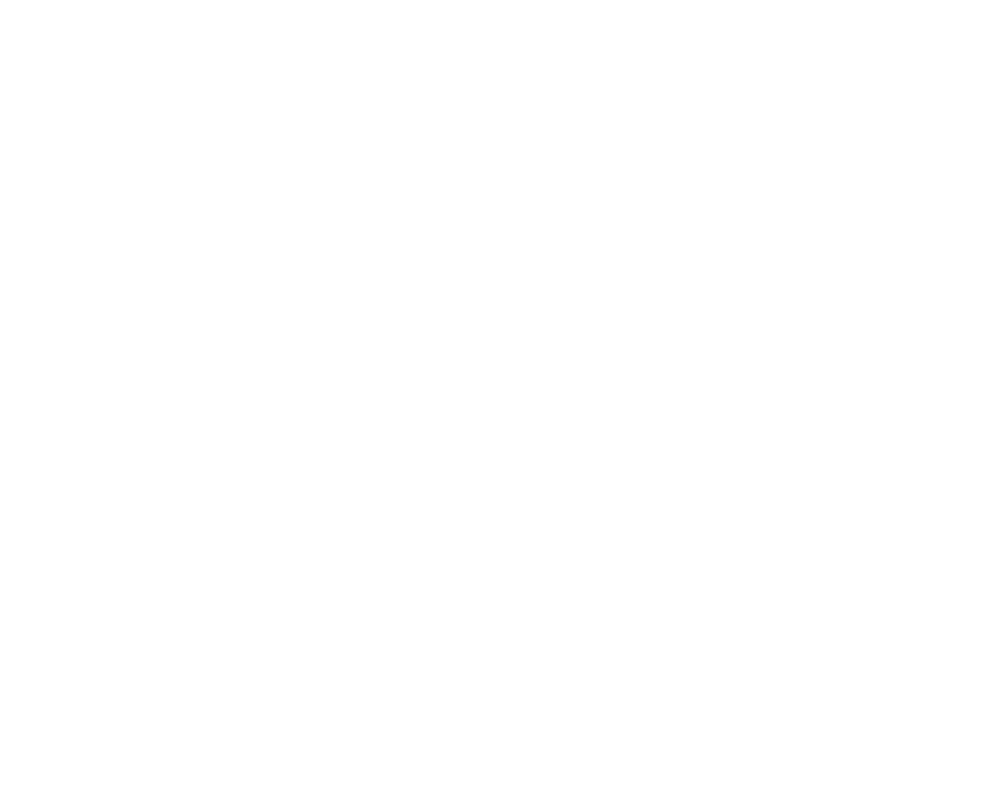
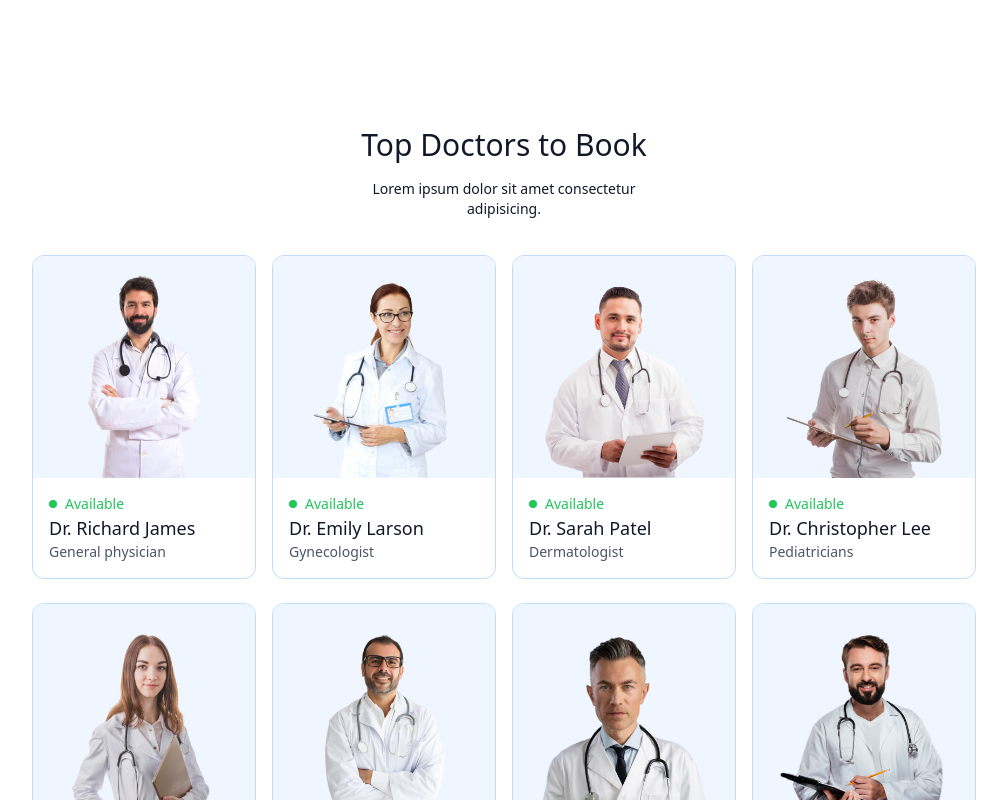
Before and after one commit to itz-prashant/prescripto, a React (Vite) app in the folder frontend/: page / in a window 1280 px wide. Shown: the part 820-1620 px from the top of the page, without its empty margins (136-1143 px from the left). Before the commit the page ends 883 px from the top, so only its background shows below. Built offline with nearby package versions, Linux system fonts and the light colour scheme.

Commit message:
Add Top doctors section

```diff
--- /dev/null
+++ b/frontend/src/components/TopDoctors.jsx
@@ -0,0 +1,34 @@
+import React from 'react'
+import { doctors } from '../assets/assets'
+import { useNavigate } from 'react-router-dom'
+
+const TopDoctors = () => {
+
+    const navigate = useNavigate()
+
+  return (
+    <div className='flex flex-col items-center gap-4 my-16 text-gray-900 md:mx-10'>
+        <h1 className='text-3xl font-medium'>Top Doctors to Book</h1>
+        <p className='sm:w-1/3 text-center text-sm'>Lorem ipsum dolor sit amet consectetur adipisicing.</p>
+        <div className='w-full grid grid-cols-auto gap-4 pt-5 gap-y-6 px-3 sm:px-0'>
+            {
+                doctors.slice(0,10).map((item,index)=>(
+                    <div onClick={()=> navigate(`/appointment/${item._id}`)} className='border border-blue-200 rounded-xl overflow-hidden cursor-pointer hover:translate-y-[-10px] transition-all duration-500' key={index}>
+                        <img className='bg-blue-50' src={item.image} alt="" />
+                        <div className='p-4'>
+                            <div className='flex items-center gap-2 text-sm text-center text-green-500'>
+                                <p className='w-2 h-2 bg-green-500 rounded-full'></p><p>Available</p>
+                            </div>
+                            <p className='text-gray-900 text-lg font-medium'>{item.name}</p>
+                            <p className='text-gray-600 text-sm '>{item.speciality}</p>
+                        </div>
+                    </div>
+                ))
+            }
+        </div>
+        <button className='bg-blue-50 text-gray-600 px-12 py-3 rounded-full mt-10'>More</button>
+    </div>
+  )
+}
+
+export default TopDoctors
--- a/frontend/src/pages/Home.jsx
+++ b/frontend/src/pages/Home.jsx
@@ -1,12 +1,14 @@
 import React from 'react'
 import Header from '../components/Header'
 import SpecialityMenu from '../components/SpecialityMenu'
+import TopDoctors from '../components/TopDoctors'
 
 const Home = () => {
   return (
     <div>
       <Header />
       <SpecialityMenu />
+      <TopDoctors />
     </div>
   )
 }
--- a/frontend/tailwind.config.js
+++ b/frontend/tailwind.config.js
@@ -8,6 +8,9 @@ export default {
     extend: {
       colors:{
         'primary': "#5f6fff"
+      },
+      gridTemplateColumns:{
+        'auto': "repeat(auto-fill, minmax(200px, 1fr))"
       }
     },
   },
```
